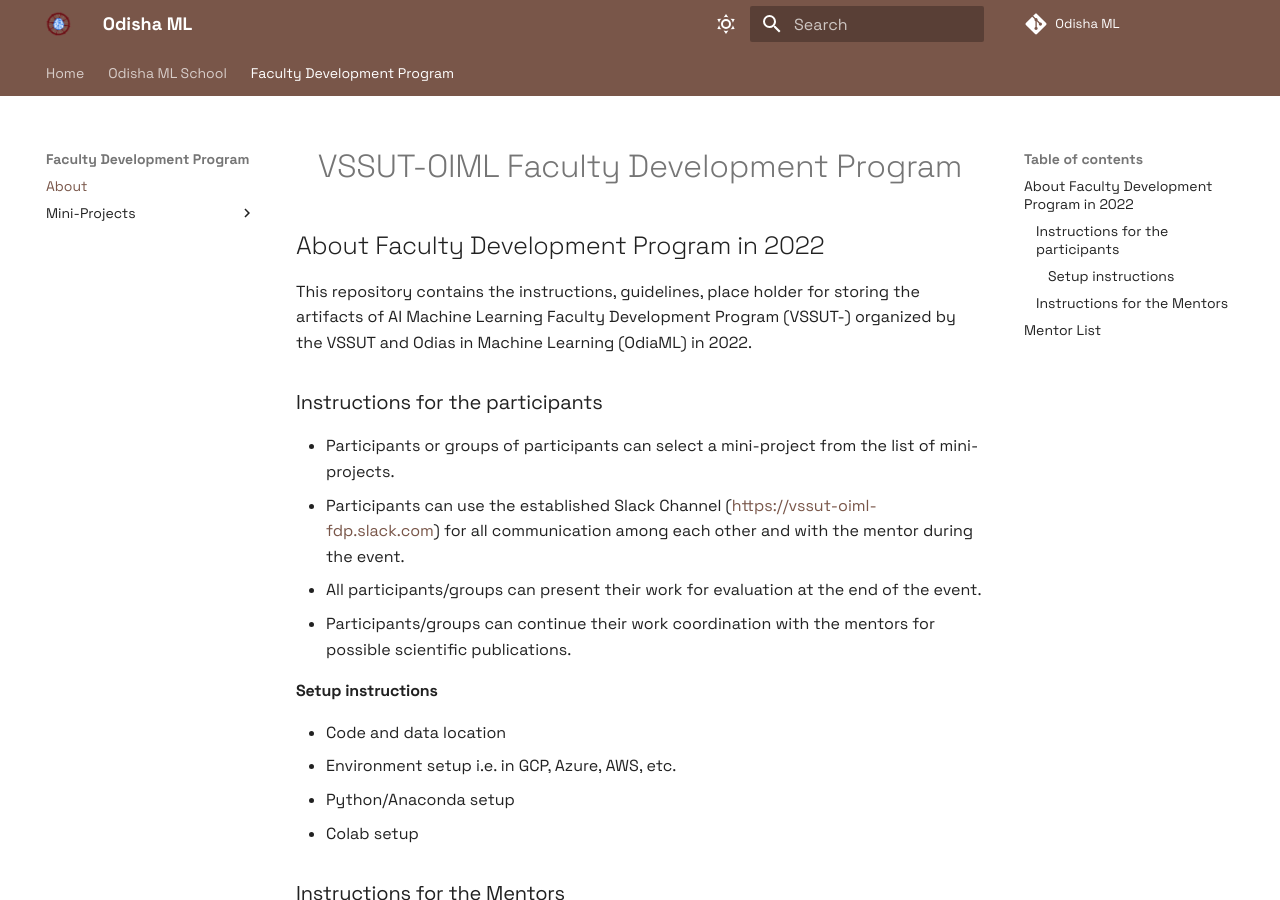
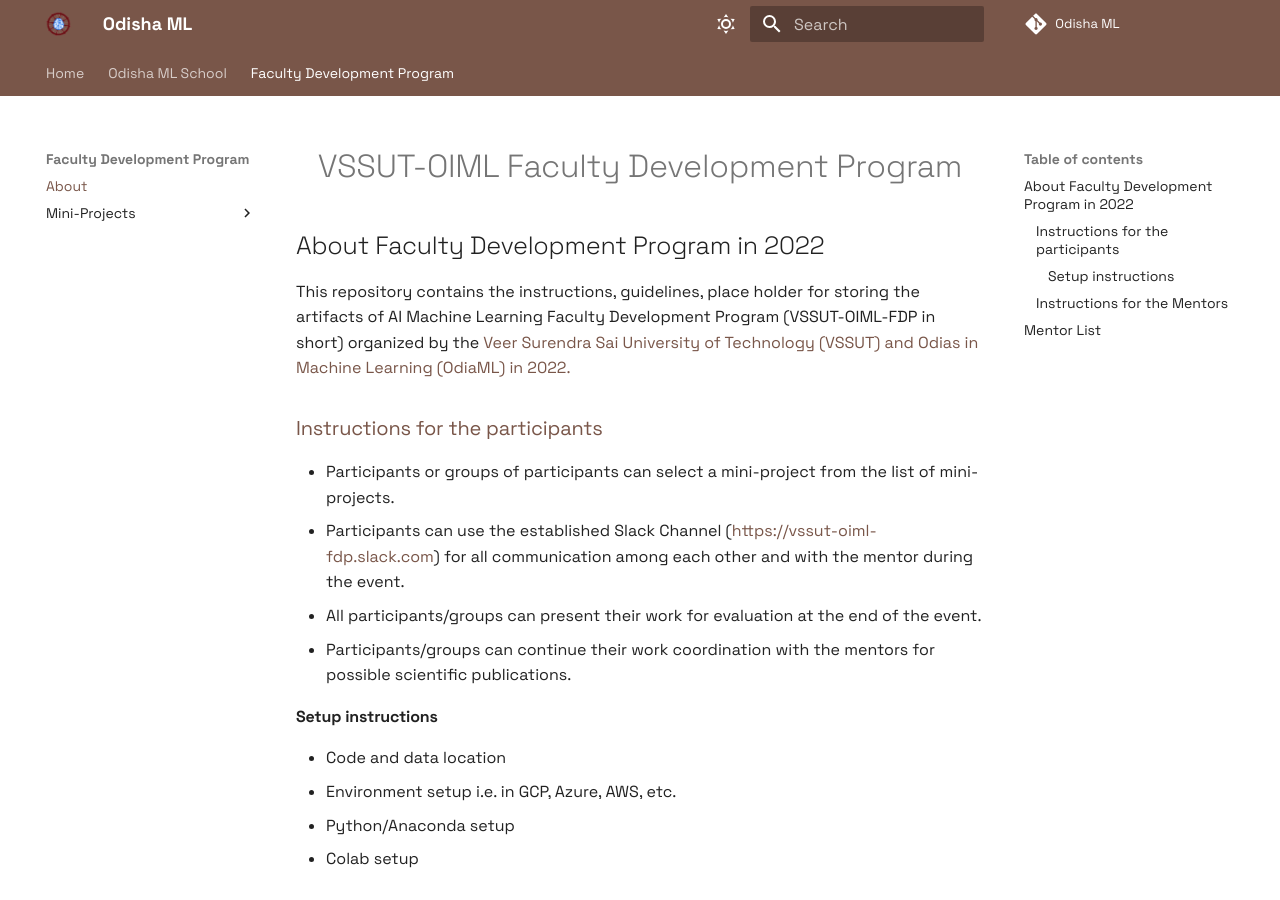
Before and after one commit to OdiaNLP/odianlp.github.io, an MkDocs documentation site: the page built from docs/FDP.md, in a window 1280 px wide and 900 px high. Built offline with MkDocs 1.6.1 and Material for MkDocs 9.7.7, drawn with Linux system fonts in a browser that asks for light colours; comment, search, counter and statistics services are not loaded.

Commit message:
Update FDP.md

```diff
--- a/docs/FDP.md
+++ b/docs/FDP.md
@@ -2,7 +2,7 @@
 
 ## About Faculty Development Program in 2022
 
-This repository contains the instructions, guidelines, place holder for storing the artifacts of AI Machine Learning Faculty Development Program (VSSUT-) organized by the VSSUT and Odias in Machine Learning (OdiaML) in 2022.
+This repository contains the instructions, guidelines, place holder for storing the artifacts of AI Machine Learning Faculty Development Program (VSSUT-OIML-FDP in short) organized by the <a href="https://www.vssut.ac.in/"> Veer Surendra Sai University of Technology (VSSUT) and <a href="https://www.odisha.ml/">Odias in Machine Learning (OdiaML) in 2022.
 
 
 ### Instructions for the participants
```
